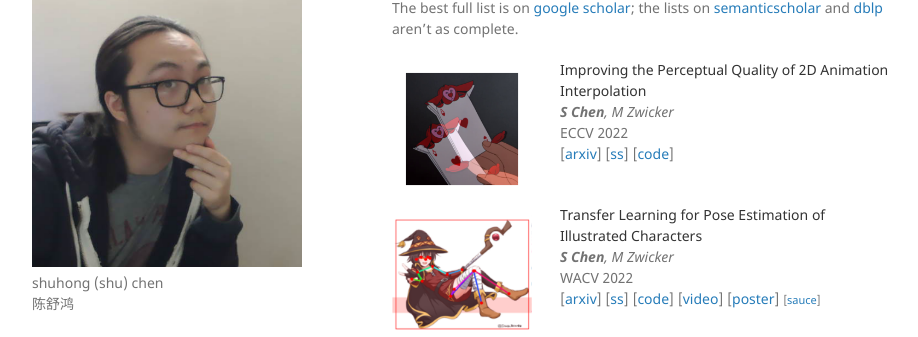
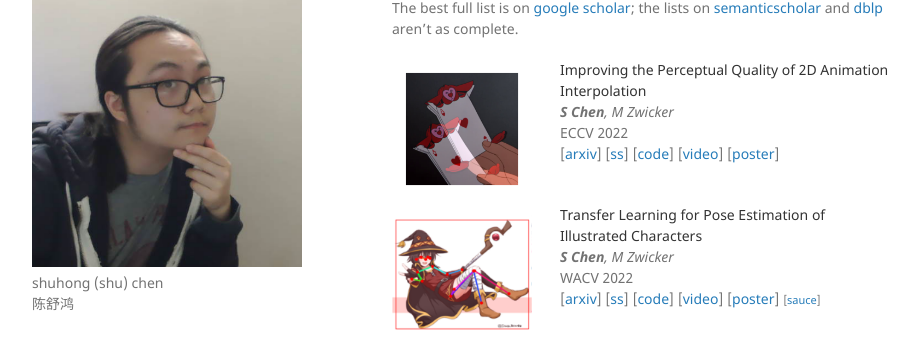
Before and after one commit to ShuhongChen/shuhongchen.github.io, a Jekyll site: the page built from publications.md, in a window 1280 px wide and 900 px high. Shown: the part 112-449 px from the top of the window, without its empty margins (178-1096 px from the left). Built offline with Jekyll 4.4.1, drawn with Linux system fonts in a browser that asks for light colours.

Commit message:
eccv video + poster

```diff
--- a/publications.md
+++ b/publications.md
@@ -42,6 +42,8 @@ The best full list is on [google scholar](https://scholar.google.com/citations?h
         [<a href='https://arxiv.org/abs/2111.12792'>arxiv</a>]
         [<a href='https://www.semanticscholar.org/paper/Improving-the-Perceptual-Quality-of-2D-Animation-Chen-Zwicker/1711a5355f0a96d9217b086dcd12b15945eade0e'>ss</a>]
         [<a href='https://github.com/ShuhongChen/eisai-anime-interpolator/'>code</a>]
+        [<a href='https://youtu.be/jy4HKnG9YA0'>video</a>]
+        [<a href='https://github.com/ShuhongChen/eisai-anime-interpolator/blob/master/eccv2022_eisai_poster.pdf'>poster</a>]
     </td>
 </tr>
 <tr>
```
